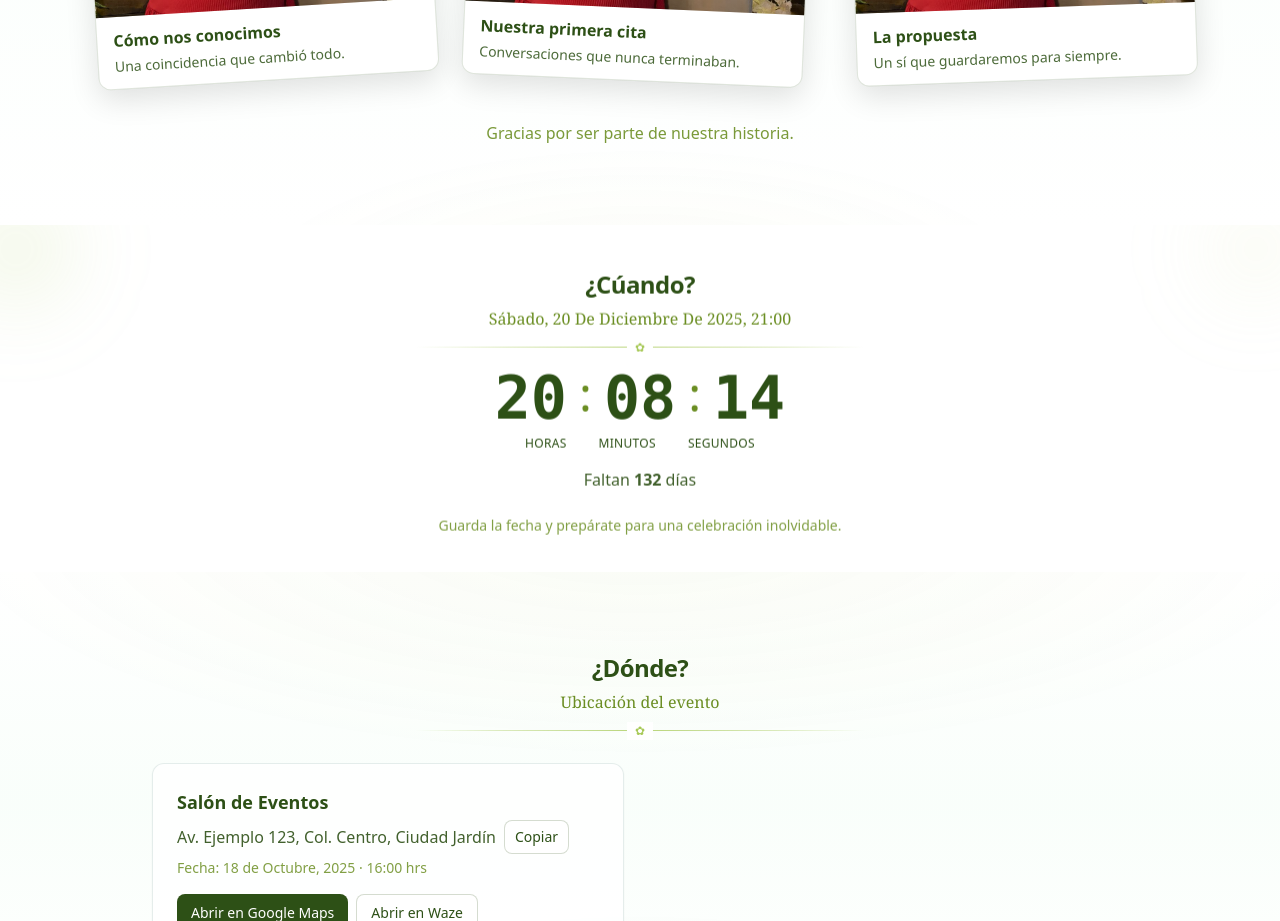
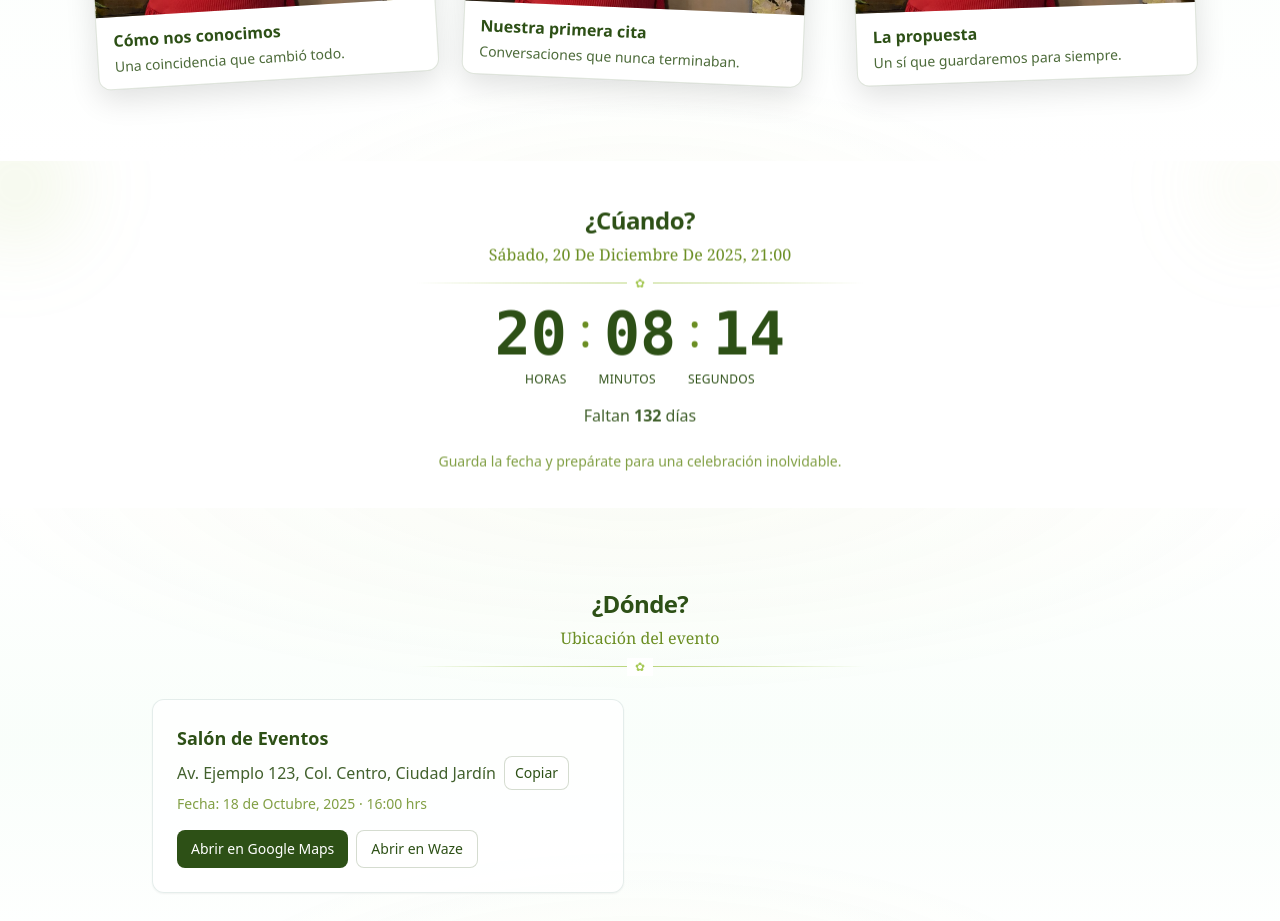
Before and after one commit to cerciber/invitation, a Next.js app: page / in a window 1280 px wide. Shown: the part 1280-2201 px from the top of the page. Built offline with nearby package versions, Linux system fonts and the light colour scheme.

Commit message:
feat: no message

```diff
--- a/src/components/sections/StorySection.tsx
+++ b/src/components/sections/StorySection.tsx
@@ -124,11 +124,6 @@ export function StorySection() {
             </figure>
           </div>
         </div>
-
-        {/* Nota final */}
-        <p className="mt-10 text-center text-[#6b8e23]/90 text-sm sm:text-base reveal-note">
-          Gracias por ser parte de nuestra historia.
-        </p>
       </div>
     </section>
   )
```
